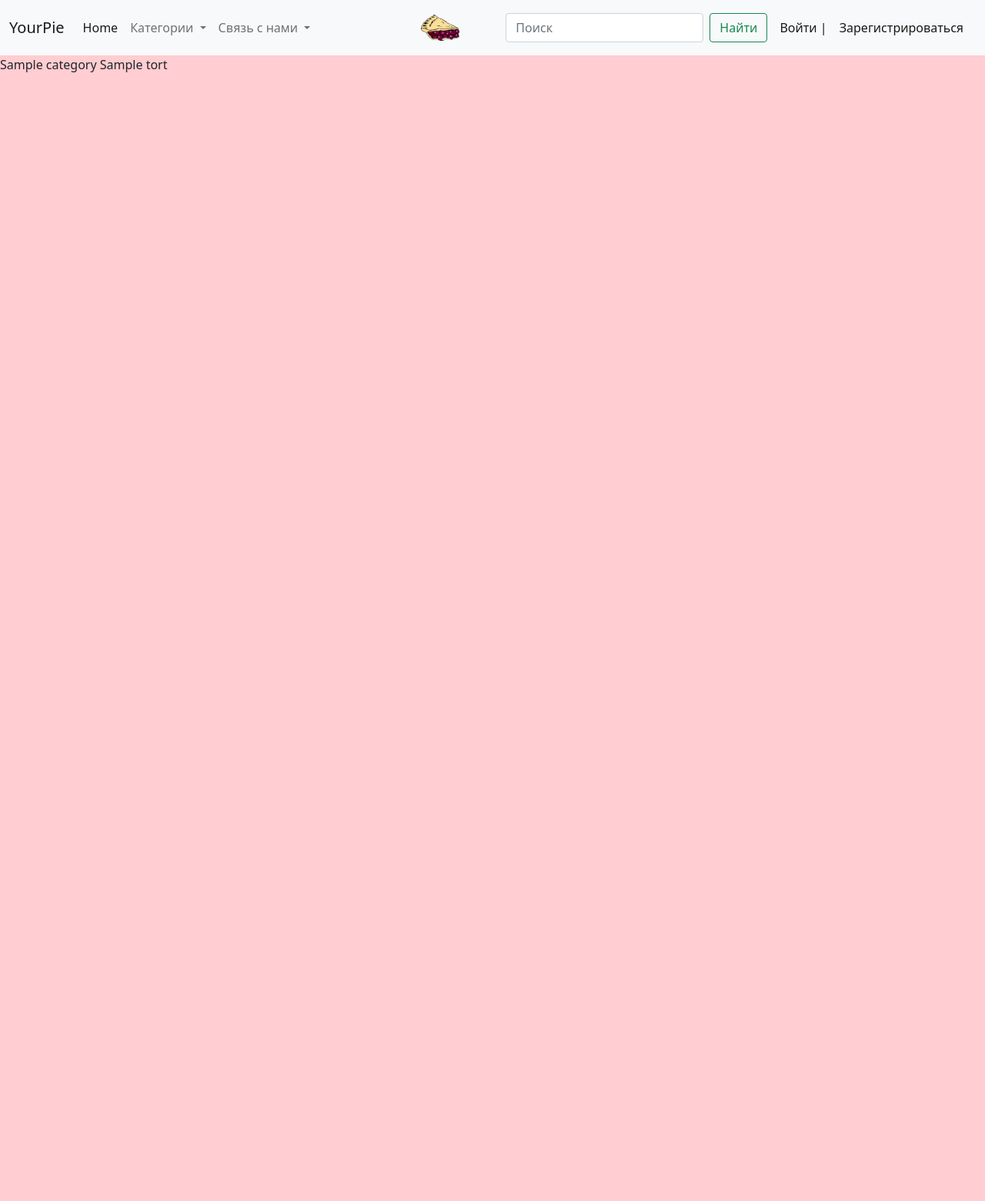
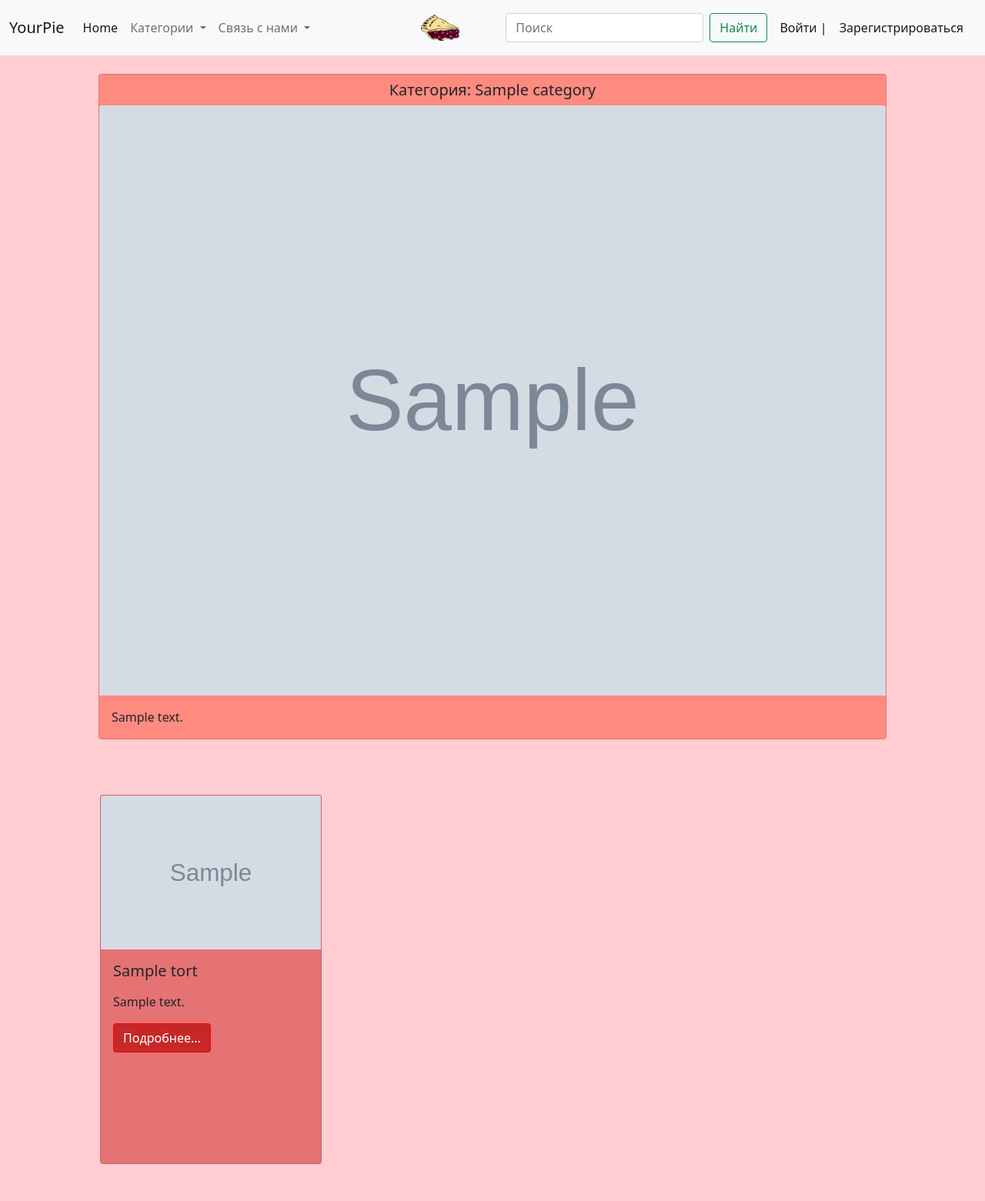
Before and after one commit to LegendaryOper/tortsite, a Django app: page /category/1/ in a window 1280 px wide. Shown: the whole page at 77% size. Before the commit the page ends 94 px from the top, so only its background shows below. Run offline with Django 4.2, Linux system fonts and the light colour scheme; tables that the repository leaves empty hold one stand-in row (values such as "Sample post"); grey boxes marked "Sample" are stand-in pictures; some libraries are stand-ins or nearby versions.

Commit message:
category page fix

```diff
--- a/bebring/bebring/static/custom_style.css
+++ b/bebring/bebring/static/custom_style.css
@@ -3,7 +3,7 @@
 }
 
 .custom_text_card{
-    color: #d9a4e2;
+    background-color:  #ff8a80;
 }
 
 .custom_body{
@@ -14,7 +14,18 @@
     color: #6610f2;
 }
 
+.custom_category_card{
+    background-color: #ff8a80;
+}
+
+
 .huerga {
     display: flex;
     align-content: stretch;
 }
+
+
+.btn-primary, .btn-primary:hover, .btn-primary:active, .btn-primary:visited {
+    background-color: #c62828;
+    border-color: red;
+}
--- a/bebring/templates/base.html
+++ b/bebring/templates/base.html
@@ -2,8 +2,9 @@
 <!DOCTYPE html>
 <html lang="en">
 <head>
+
+    <link rel="stylesheet" href="{%static 'bootstrap-5.1.3-dist/css/bootstrap.min.css'%}">
     <link rel="stylesheet" href="{%static 'custom_style.css'%}">
-    <link rel="stylesheet" href="{%static 'bootstrap-5.1.3-dist/css/bootstrap.min.css'%}">
     <meta charset="UTF-8">
     <title>{%block title%}{%endblock%}</title>
 </head>
--- a/bebring/torts/templates/torts/category_page.html
+++ b/bebring/torts/templates/torts/category_page.html
@@ -1,8 +1,7 @@
-{%extends 'base.html'%}
-{%block title%}{{title}}{%endblock%}
+{%extends 'torts/torts_list.html'%}
+{%block title%}{{category.name}}{%endblock%}
 {%block content%}
-        {{category.name}}
-    {%for tort in torts%}
-        {{tort.name}}
-    {%endfor%}
+    {%block category%}
+        <div class="h1">{{category.name}}</div>
+    {%endblock%}
 {%endblock%}
--- a/bebring/torts/templates/torts/get_tort_page.html
+++ b/bebring/torts/templates/torts/get_tort_page.html
@@ -46,8 +46,8 @@
         </div>
     </div>
     <div class="m-lg-4">
-        <div class="card custom_card">
-            <p align="center" class="card-text">{{tort.description}}</p>
+        <div class="card custom_text_card mt-lg-5">
+            <p align="center" class="card-text m-3">{{tort.description}}</p>
         </div>
     </div>
 </div>
--- a/bebring/torts/templates/torts/torts_list.html
+++ b/bebring/torts/templates/torts/torts_list.html
@@ -1,8 +1,18 @@
 {%extends 'base.html'%}
 {%block title%}Торты{%endblock%}
 {%block content%}
+    {%block category%}
+        {%if category%}
+            <div class="custom_category_card card m-4 mx-auto" style="width: 80%">
+                <h5 class="card-title mx-auto m-2">Категория: {{category.name}}</h5>
+                <img src="{{category.photo.url}}" class="card-img-top" alt="...">
+                <div class="card-body custom_category_card" >
+                    <p class="card-text">{{category.description}}</p>
+            </div>
+        {%endif%}
+    {%endblock%}
 <div>
-    {%for torts in tort%}
+    {%for tort in torts%}
     {% if forloop.counter|add:2|divisibleby:3 %}
         {%if forloop.counter != 0%}
             </div>
@@ -13,11 +23,11 @@
     {%endif%}
                 <div class="col-md-4">
                     <div class="card m-lg-5 inline custom_card" style="width: 18rem; height: 30rem">
-                      <img src="{{torts.tort_photo.url}}" height="200px" class="card-img-top" alt="...">
+                      <img src="{{tort.tort_photo.url}}" height="200px" class="card-img-top" alt="...">
                           <div class="card-body custom_card">
-                            <h5 class="card-title">{{torts.name}}</h5>
-                            <p class="card-text">{{torts.description|safe|linebreaks|truncatewords:"15"}}</p>
-                            <a href="{{torts.get_absolute_url}}" class="btn btn-primary">Подробнее...</a>
+                            <h5 class="card-title">{{tort.name}}</h5>
+                            <p class="card-text">{{tort.description|safe|linebreaks|truncatewords:"15"}}</p>
+                            <a href="{{tort.get_absolute_url}}" class="btn btn-primary custom_button">Подробнее...</a>
                           </div>
                     </div>
                 </div>
--- a/bebring/torts/views.py
+++ b/bebring/torts/views.py
@@ -9,7 +9,7 @@ from django.shortcuts import get_object_or_404
 class MainPage(ListView):
     model = Tort
     queryset = Tort.objects.all()
-    context_object_name = 'tort'
+    context_object_name = 'torts'
     paginate_by = 10
     template_name = 'torts/torts_list.html'
 
@@ -34,7 +34,7 @@ class GetTortPage(ListView):
 class GetCategory(ListView):
     model = Category
     context_object_name = 'category'
-    template_name = 'torts/category_page.html'
+    template_name = 'torts/torts_list.html'
 
     def get_queryset(self):
         return Category.objects.get(pk=self.kwargs['category_pk'])
```
Also changed, not shown: bebring/media/photos/category_photos/1548772614_imeninnyj-tort-s-yarko-rozovoj-maslyanoj-glazuryu.jpg (added), bebring/media/photos/category_photos/60510.jpg (added), bebring/media/photos/category_photos/biskvitnyj-tort-sladkij-son-s-kremom-iz-manki.jpg (added), bebring/media/photos/category_photos/maxresdefault.jpg (added).
